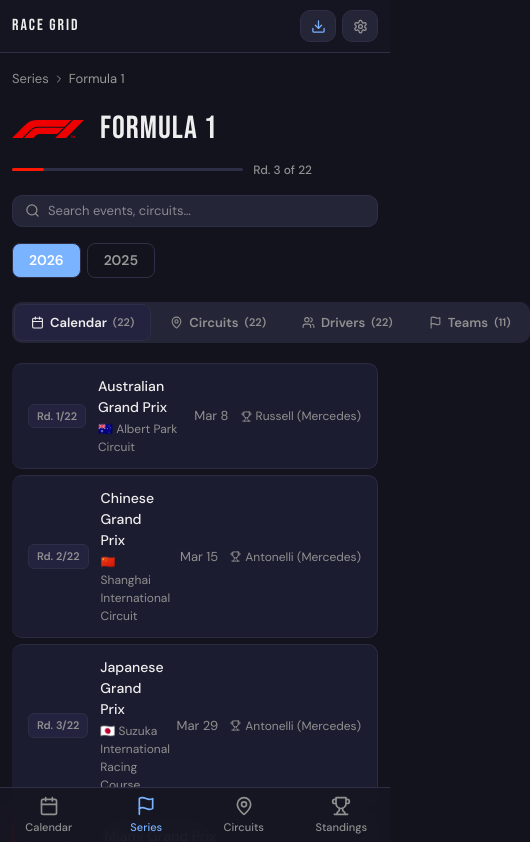
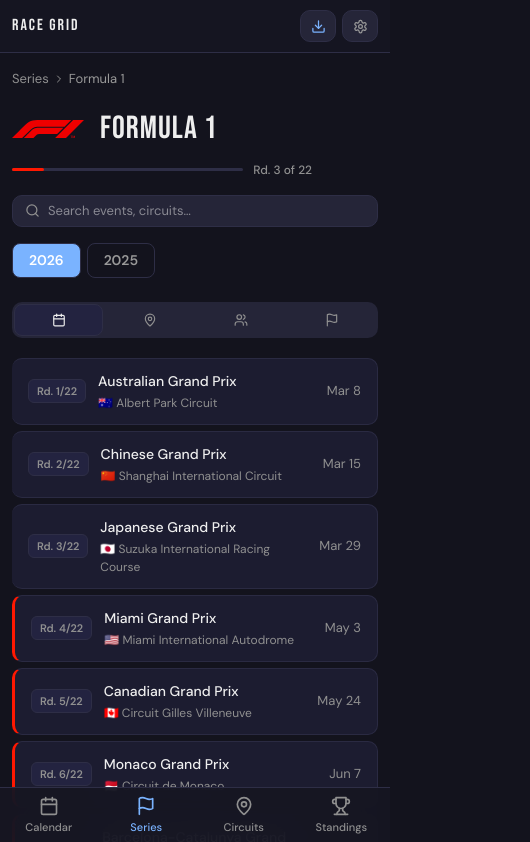
Before and after one commit to bogdankf1/race-grid, a Next.js app: page /series/f1 in a window 390 px wide. Shown: the top 842 px of the page, 530 px wide, since content can reach past the window. Built offline with nearby package versions, Linux system fonts and the light colour scheme.

Commit message:
Refine styles across components: improve tab and team row layouts, hide scrollbars, adjust podium display, and remove unused winner elements.

```diff
--- a/src/app/circuits/[slug]/CircuitDetailClient.tsx
+++ b/src/app/circuits/[slug]/CircuitDetailClient.tsx
@@ -2,7 +2,7 @@
 
 import { useState, useEffect, useMemo } from 'react'
 import Link from 'next/link'
-import { MapPin, Gauge, RotateCcw, Trophy } from 'lucide-react'
+import { MapPin, Gauge, RotateCcw } from 'lucide-react'
 import { Breadcrumbs } from '@/components/Breadcrumbs'
 import { useLocalStorage } from '@/hooks/useLocalStorage'
 import { getDefaultTimezone } from '@/lib/timezone'
@@ -186,10 +186,8 @@ export function CircuitDetailClient({ slug }: { slug: string }) {
   )
 }
 
-function EventRow({ event, spoilerFree }: { event: CircuitEventInfo; spoilerFree: boolean }) {
+function EventRow({ event }: { event: CircuitEventInfo; spoilerFree: boolean }) {
   const meta = SERIES_META.find(m => m.id === event.seriesId)
-  const now = Date.now()
-  const isPast = new Date(event.raceDate).getTime() < now
 
   return (
     <Link
@@ -251,12 +249,6 @@ function EventRow({ event, spoilerFree }: { event: CircuitEventInfo; spoilerFree
         {new Date(event.raceDate + 'T00:00:00').toLocaleDateString('en-US', { month: 'short', day: 'numeric' })}
       </span>
 
-      {/* Winner (if past and not spoiler-free) */}
-      {isPast && event.winnerDisplay && !spoilerFree && (
-        <span style={{ fontSize: 12, color: 'var(--rg-text3)', flexShrink: 0, maxWidth: 200, overflow: 'hidden', textOverflow: 'ellipsis', whiteSpace: 'nowrap', display: 'inline-flex', alignItems: 'center', gap: 4 }}>
-          <Trophy style={{ width: 11, height: 11 }} /> {event.winnerDisplay}
-        </span>
-      )}
     </Link>
   )
 }
--- a/src/app/series/[id]/SeriesDetailClient.tsx
+++ b/src/app/series/[id]/SeriesDetailClient.tsx
@@ -2,7 +2,7 @@
 
 import { useState, useEffect, useMemo } from 'react'
 import Link from 'next/link'
-import { Trophy, MapPin, Search, Calendar, Users, Flag } from 'lucide-react'
+import { MapPin, Search, Calendar, Users, Flag } from 'lucide-react'
 import { Breadcrumbs } from '@/components/Breadcrumbs'
 import { useLocalStorage } from '@/hooks/useLocalStorage'
 import { getDefaultTimezone } from '@/lib/timezone'
@@ -214,7 +214,7 @@ export function SeriesDetailClient({ seriesId }: { seriesId: string }) {
 
         {/* Tab bar */}
         {series && (
-          <div style={{ display: 'flex', gap: 2, background: 'var(--rg-btn-bg)', borderRadius: 10, padding: 2, marginBottom: 20, width: 'fit-content' }}>
+          <div className="rg-series-tabs" style={{ display: 'flex', gap: 2, background: 'var(--rg-btn-bg)', borderRadius: 10, padding: 2, marginBottom: 20, width: 'fit-content', maxWidth: '100%' }}>
             {([
               { key: 'calendar' as const, icon: Calendar, label: t('nav.calendar', locale), count: series.events.length },
               { key: 'circuits' as const, icon: MapPin, label: t('nav.circuits', locale), count: circuits.length },
@@ -224,17 +224,18 @@ export function SeriesDetailClient({ seriesId }: { seriesId: string }) {
               <button
                 key={item.key}
                 onClick={() => setTab(item.key)}
+                className="rg-series-tab"
                 style={{
                   padding: '8px 16px', borderRadius: 8, fontSize: 13, fontWeight: 600,
                   background: tab === item.key ? 'var(--rg-elevated)' : 'transparent',
                   border: tab === item.key ? '1px solid var(--rg-border)' : '1px solid transparent',
                   color: tab === item.key ? 'var(--rg-text)' : 'var(--rg-text3)',
-                  cursor: 'pointer', display: 'flex', alignItems: 'center', gap: 6,
+                  cursor: 'pointer', display: 'flex', alignItems: 'center', justifyContent: 'center', gap: 6, whiteSpace: 'nowrap', flexShrink: 0,
                 }}
               >
-                <item.icon style={{ width: 13, height: 13 }} />
-                {item.label}
-                <span style={{ fontSize: 11, color: 'var(--rg-text3)' }}>({item.count})</span>
+                <item.icon style={{ width: 14, height: 14 }} />
+                <span className="rg-series-tab-label">{item.label}</span>
+                <span className="rg-series-tab-label" style={{ fontSize: 11, color: 'var(--rg-text3)' }}>({item.count})</span>
               </button>
             ))}
           </div>
@@ -342,6 +343,7 @@ export function SeriesDetailClient({ seriesId }: { seriesId: string }) {
                 <Link
                   key={team.id}
                   href={`/teams/${team.id}`}
+                  className="rg-team-row"
                   style={{
                     display: 'flex', alignItems: 'center', gap: 12, padding: '10px 16px',
                     borderRadius: 8, background: 'var(--rg-surface)', border: '1px solid var(--rg-card-border)',
@@ -351,12 +353,16 @@ export function SeriesDetailClient({ seriesId }: { seriesId: string }) {
                   {team.country && (
                     <span style={{ fontSize: 14, flexShrink: 0 }}>{countryFlag(team.country)}</span>
                   )}
-                  <span style={{ fontSize: 14, fontWeight: 500, color: 'var(--rg-text)', flex: 1 }}>
-                    {team.name}
-                  </span>
-                  <span style={{ fontSize: 12, color: 'var(--rg-text3)' }}>
-                    {teamDrivers.map(e => getDriver(e.driverId)?.shortName).filter(Boolean).join(', ')}
-                  </span>
+                  <div style={{ flex: 1, minWidth: 0 }}>
+                    <div style={{ fontSize: 14, fontWeight: 500, color: 'var(--rg-text)' }}>
+                      {team.name}
+                    </div>
+                    {teamDrivers.length > 0 && (
+                      <div style={{ fontSize: 12, color: 'var(--rg-text3)', marginTop: 2 }}>
+                        {teamDrivers.map(e => getDriver(e.driverId)?.shortName).filter(Boolean).join(', ')}
+                      </div>
+                    )}
+                  </div>
                 </Link>
               )
             })}
@@ -435,12 +441,6 @@ function EventRow({ event, series, spoilerFree, locale }: { event: RaceEvent; se
         {raceDate && new Date(raceDate + 'T00:00:00').toLocaleDateString('en-US', { month: 'short', day: 'numeric' })}
       </span>
 
-      {/* Winner */}
-      {winnerDisplay && (
-        <span style={{ fontSize: 12, color: 'var(--rg-text3)', flexShrink: 0, maxWidth: 200, overflow: 'hidden', textOverflow: 'ellipsis', whiteSpace: 'nowrap', display: 'inline-flex', alignItems: 'center', gap: 4 }}>
-          <Trophy style={{ width: 11, height: 11 }} /> {winnerDisplay}
-        </span>
-      )}
     </Link>
   )
 }
--- a/src/components/RaceResult.tsx
+++ b/src/components/RaceResult.tsx
@@ -104,7 +104,7 @@ export function RaceResult({ results, locale }: RaceResultProps) {
                       )}
                       <div style={{ display: 'flex', flexDirection: 'column', gap: 4 }}>
                         {cls.podium.map((entry) => (
-                          <div key={entry.position} style={{ display: 'flex', alignItems: 'center', gap: 6, fontSize: 13 }}>
+                          <div key={entry.position} style={{ display: 'flex', alignItems: 'baseline', gap: 6, fontSize: 13, flexWrap: 'wrap' }}>
                             <span style={{ width: 20, textAlign: 'center', flexShrink: 0 }}>
                               {MEDAL[entry.position - 1] ?? `${entry.position}.`}
                             </span>
@@ -121,7 +121,7 @@ export function RaceResult({ results, locale }: RaceResultProps) {
                   ))}
                 </div>
               ) : (
-                <div style={{ display: 'flex', alignItems: 'center', gap: 6, fontSize: 13 }}>
+                <div style={{ display: 'flex', alignItems: 'baseline', gap: 6, fontSize: 13, flexWrap: 'wrap' }}>
                   <span style={{ width: 20, textAlign: 'center', flexShrink: 0 }}>🏆</span>
                   <span style={{ fontWeight: 600, color: 'var(--rg-text)' }}>
                     <DriversDisplay drivers={result.overall.drivers} />
--- a/src/styles/globals.css
+++ b/src/styles/globals.css
@@ -203,6 +203,14 @@ button:disabled:active {
   display: none;
 }
 
+.rg-hide-scrollbar {
+  -ms-overflow-style: none;
+  scrollbar-width: none;
+}
+.rg-hide-scrollbar::-webkit-scrollbar {
+  display: none;
+}
+
 .rg-cal-export-label {
   display: none;
 }
@@ -371,6 +379,17 @@ button:disabled:active {
   .rg-event-name {
     font-size: 16px;
   }
+  .rg-series-tabs {
+    width: 100% !important;
+    max-width: 100% !important;
+  }
+  .rg-series-tab {
+    flex: 1 !important;
+    padding: 8px 0 !important;
+  }
+  .rg-series-tab-label {
+    display: none;
+  }
   .rg-circuit-sep {
     display: none !important;
   }
```
